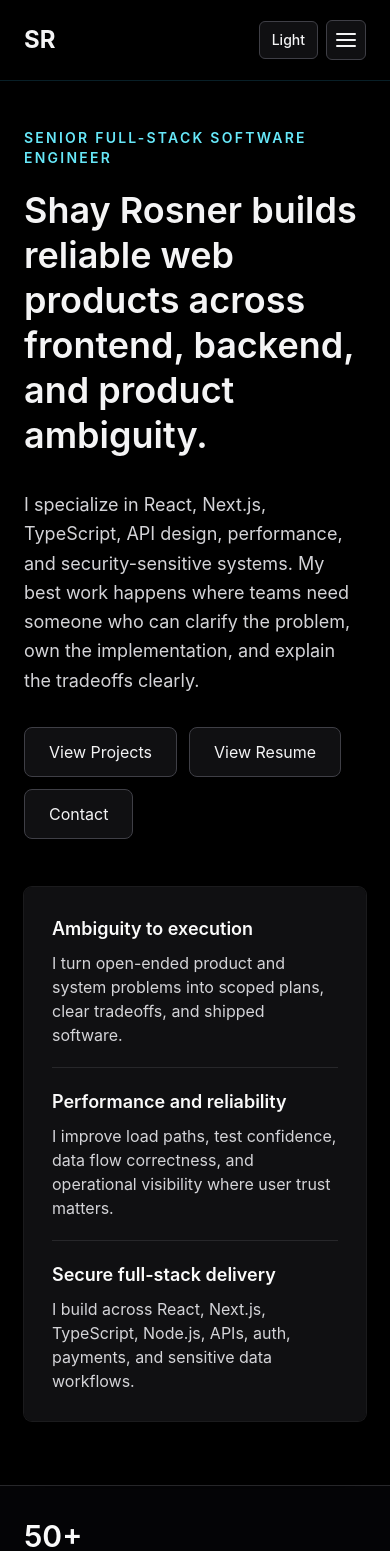
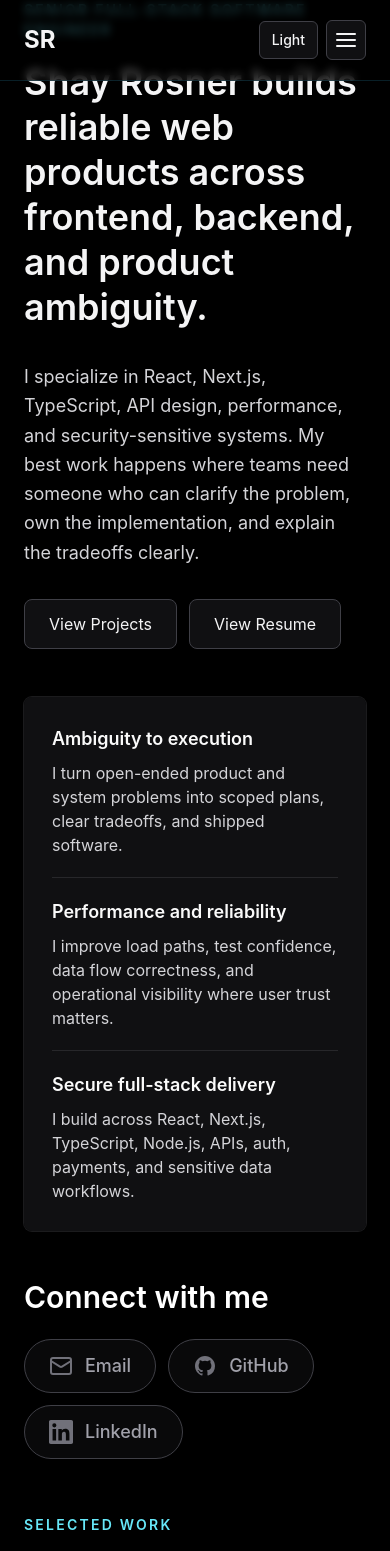
Before and after one commit to Smrosner/portfolio, a Next.js app: page / in a window 390 px wide. Shown: the top 1551 px of the page. Built offline with nearby package versions, Linux system fonts and the light colour scheme.

Commit message:
feat: redesign contact section with custom pill components and icon support

```diff
--- a/src/app/globals.css
+++ b/src/app/globals.css
@@ -5,8 +5,13 @@
 @layer base {
   html {
     font-family:
-      Inter, ui-sans-serif, system-ui, -apple-system, BlinkMacSystemFont,
-      "Segoe UI", sans-serif;
+      Inter,
+      ui-sans-serif,
+      system-ui,
+      -apple-system,
+      BlinkMacSystemFont,
+      "Segoe UI",
+      sans-serif;
     scroll-behavior: smooth;
   }
 
@@ -33,6 +38,26 @@
   }
 }
 
+@layer components {
+  .contact-pill {
+    @apply flex items-center gap-3 px-6 py-3 rounded-full
+    border border-zinc-200 bg-zinc-50 text-zinc-600
+    dark:border-zinc-700 dark:bg-zinc-900/40 dark:text-zinc-400
+    transition-all duration-200
+    hover:bg-zinc-100 hover:border-zinc-300 hover:text-zinc-900
+    dark:hover:bg-zinc-800 dark:hover:border-zinc-600 dark:hover:text-white
+    text-lg font-medium;
+  }
+
+  .contact-pill-icon {
+    @apply flex items-center justify-center text-zinc-400 dark:text-zinc-500 transition-colors;
+  }
+
+  .contact-pill:hover .contact-pill-icon {
+    @apply text-zinc-900 dark:text-white;
+  }
+}
+
 @layer utilities {
   .line-clamp-2 {
     overflow: hidden;
--- a/src/app/page.tsx
+++ b/src/app/page.tsx
@@ -9,13 +9,6 @@ import Contact from "@/components/Contact";
 import ProjectCard from "@/components/ProjectCard";
 import Resume from "@/components/Resume";
 import { theme } from "@/styles/theme";
-
-const impactStats = [
-  { label: "Features shipped", value: "50+" },
-  { label: "Latency reduction", value: "55%" },
-  { label: "Test coverage", value: "98%" },
-  { label: "Payment portal coverage", value: "87%" },
-];
 
 const strengths = [
   {
@@ -40,15 +33,18 @@ export default function Home(): JSX.Element {
 
   return (
     <main className={`min-h-screen ${theme.gradients.primary}`}>
-      <section className="mx-auto max-w-7xl px-6 pb-16 pt-32 lg:px-8 md:pt-40">
+      <section
+        className="mx-auto max-w-7xl px-6 pb-12 pt-18
+       lg:px-8 md:pt-40"
+      >
         <div className="grid gap-12 lg:grid-cols-[1.05fr_0.95fr] lg:items-center">
           <div>
             <p className="mb-5 text-sm font-semibold uppercase tracking-[0.16em] text-cyan-700 dark:text-cyan-300">
               Senior Full-Stack Software Engineer
             </p>
             <h1 className={theme.typography.h1}>
-              Shay Rosner builds reliable web products across frontend,
-              backend, and product ambiguity.
+              Shay Rosner builds reliable web products across frontend, backend,
+              and product ambiguity.
             </h1>
             <p className={`${theme.typography.body} max-w-3xl`}>
               I specialize in React, Next.js, TypeScript, API design,
@@ -69,12 +65,6 @@ export default function Home(): JSX.Element {
               >
                 View Resume
               </Link>
-              <a
-                href="mailto:shaymrosner@gmail.com"
-                className={`${theme.components.button} ${theme.effects.hover}`}
-              >
-                Contact
-              </a>
             </div>
           </div>
 
@@ -82,7 +72,10 @@ export default function Home(): JSX.Element {
             className={`${theme.components.card} ${theme.gradients.card} grid gap-5`}
           >
             {strengths.map((item) => (
-              <div key={item.title} className="border-b border-zinc-200 pb-5 last:border-0 last:pb-0 dark:border-zinc-800">
+              <div
+                key={item.title}
+                className="border-b border-zinc-200 pb-5 last:border-0 last:pb-0 dark:border-zinc-800"
+              >
                 <h2 className="mb-2 text-lg font-semibold text-zinc-950 dark:text-zinc-50">
                   {item.title}
                 </h2>
@@ -93,22 +86,11 @@ export default function Home(): JSX.Element {
         </div>
       </section>
 
-      <section className="border-y border-zinc-200 bg-white/70 dark:border-zinc-800 dark:bg-zinc-950/55">
-        <div className="mx-auto grid max-w-7xl gap-5 px-6 py-8 sm:grid-cols-2 lg:grid-cols-4 lg:px-8">
-          {impactStats.map((stat) => (
-            <div key={stat.label}>
-              <p className="text-3xl font-semibold text-zinc-950 dark:text-zinc-50">
-                {stat.value}
-              </p>
-              <p className={`${theme.colors.text.secondary} mt-1`}>
-                {stat.label}
-              </p>
-            </div>
-          ))}
-        </div>
+      <section className="mx-auto max-w-7xl px-6 lg:px-8" id="contact">
+        <Contact />
       </section>
 
-      <section className="mx-auto max-w-7xl px-6 py-20 lg:px-8">
+      <section className="mx-auto max-w-7xl px-6 py-14 lg:px-8">
         <div className="mb-10 flex flex-col gap-4 sm:flex-row sm:items-end sm:justify-between">
           <div>
             <p className="mb-3 text-sm font-semibold uppercase tracking-[0.16em] text-cyan-700 dark:text-cyan-300">
@@ -127,7 +109,7 @@ export default function Home(): JSX.Element {
         </div>
       </section>
 
-      <section className="mx-auto max-w-7xl px-6 py-20 lg:px-8">
+      <section className="mx-auto max-w-7xl px-6 py-14 lg:px-8">
         <div className="mb-10 flex flex-col gap-4 sm:flex-row sm:items-end sm:justify-between">
           <div>
             <p className="mb-3 text-sm font-semibold uppercase tracking-[0.16em] text-cyan-700 dark:text-cyan-300">
@@ -142,12 +124,8 @@ export default function Home(): JSX.Element {
         <BlogPostsSection posts={featuredBlogPosts.slice(0, 3)} />
       </section>
 
-      <section className="mx-auto max-w-7xl px-6 py-20 lg:px-8" id="resume">
+      <section className="mx-auto max-w-7xl px-6 py-14 lg:px-8" id="resume">
         <Resume compact />
-      </section>
-
-      <section className="mx-auto max-w-7xl px-6 py-20 lg:px-8" id="contact">
-        <Contact />
       </section>
     </main>
   );
--- a/src/components/Contact.tsx
+++ b/src/components/Contact.tsx
@@ -1,55 +1,83 @@
-import { type JSX } from "react";
-
 import { theme } from "@/styles/theme";
 
 const contactLinks = [
   {
     label: "Email",
-    value: "shaymrosner@gmail.com",
     href: "mailto:shaymrosner@gmail.com",
+    icon: (
+      <svg
+        xmlns="http://www.w3.org/2000/svg"
+        width="24"
+        height="24"
+        viewBox="0 0 24 24"
+        fill="none"
+        stroke="currentColor"
+        strokeWidth="2"
+        strokeLinecap="round"
+        strokeLinejoin="round"
+        aria-hidden="true"
+      >
+        <rect width="20" height="16" x="2" y="4" rx="2" />
+        <path d="m22 7-8.97 5.7a1.94 1.94 0 0 1-2.06 0L2 7" />
+      </svg>
+    ),
+  },
+  {
+    label: "GitHub",
+    href: "https://github.com/smrosner",
+    icon: (
+      <svg
+        xmlns="http://www.w3.org/2000/svg"
+        width="24"
+        height="24"
+        viewBox="0 0 24 24"
+        fill="currentColor"
+        aria-hidden="true"
+      >
+        <path d="M12 2C6.477 2 2 6.484 2 12.017c0 4.425 2.865 8.18 6.839 9.504.5.092.682-.217.682-.483 0-.237-.008-.868-.013-1.703-2.782.605-3.369-1.343-3.369-1.343-.454-1.158-1.11-1.466-1.11-1.466-.908-.62.069-.608.069-.608 1.003.07 1.531 1.032 1.531 1.032.892 1.53 2.341 1.088 2.91.832.092-.647.35-1.088.636-1.338-2.22-.253-4.555-1.113-4.555-4.951 0-1.093.39-1.988 1.029-2.688-.103-.253-.446-1.272.098-2.65 0 0 .84-.27 2.75 1.026A9.564 9.564 0 0 1 12 6.844a9.59 9.59 0 0 1 2.504.337c1.909-1.296 2.747-1.027 2.747-1.027.546 1.379.202 2.398.1 2.651.64.7 1.028 1.595 1.028 2.688 0 3.848-2.339 4.695-4.566 4.943.359.309.678.92.678 1.855 0 1.338-.012 2.419-.012 2.747 0 .268.18.58.688.482A10.02 10.02 0 0 0 22 12.017C22 6.484 17.522 2 12 2z" />
+      </svg>
+    ),
   },
   {
     label: "LinkedIn",
-    value: "linkedin.com/in/shayrosner",
     href: "https://linkedin.com/in/shayrosner",
-  },
-  {
-    label: "GitHub",
-    value: "github.com/smrosner",
-    href: "https://github.com/smrosner",
+    icon: (
+      <svg
+        xmlns="http://www.w3.org/2000/svg"
+        width="24"
+        height="24"
+        viewBox="0 0 24 24"
+        fill="currentColor"
+        aria-hidden="true"
+      >
+        <path d="M20.447 20.452h-3.554v-5.569c0-1.328-.027-3.037-1.852-3.037-1.853 0-2.136 1.445-2.136 2.939v5.667H9.351V9h3.414v1.561h.046c.477-.9 1.637-1.85 3.37-1.85 3.601 0 4.267 2.37 4.267 5.455v6.286zM5.337 7.433a2.062 2.062 0 0 1-2.063-2.065 2.064 2.064 0 1 1 2.063 2.065zm1.782 13.019H3.555V9h3.564v11.452zM22.225 0H1.771C.792 0 0 .774 0 1.729v20.542C0 23.227.792 24 1.771 24h20.451C23.2 24 24 23.227 24 22.271V1.729C24 .774 23.2 0 22.222 0h.003z" />
+      </svg>
+    ),
   },
 ];
 
 export default function Contact(): JSX.Element {
   return (
-    <section>
-      <div className="mb-10 max-w-3xl">
-        <p className="mb-3 text-sm font-semibold uppercase tracking-[0.16em] text-cyan-700 dark:text-cyan-300">
-          Contact
-        </p>
-        <h2 className={theme.typography.h2}>Let&apos;s Connect</h2>
-        <p className={theme.typography.body}>
-          I&apos;m open to full-time software engineering roles and selective
-          consulting work where product velocity, reliability, performance, and
-          clear communication all matter.
-        </p>
-      </div>
+    <section id="connect">
+      <h2
+        className={`${theme.typography.h2} text-zinc-900 dark:text-white !mb-6`}
+      >
+        Connect with me
+      </h2>
 
-      <div className="grid gap-4 md:grid-cols-3">
+      <div className="flex flex-wrap gap-3">
         {contactLinks.map((link) => (
           <a
             key={link.href}
             href={link.href}
             target={link.href.startsWith("http") ? "_blank" : undefined}
-            rel={link.href.startsWith("http") ? "noopener noreferrer" : undefined}
-            className={`${theme.components.card} ${theme.gradients.card} ${theme.effects.hover} ${theme.effects.glow}`}
+            rel={
+              link.href.startsWith("http") ? "noopener noreferrer" : undefined
+            }
+            className="contact-pill"
           >
-            <span className="mb-2 block text-sm font-semibold uppercase tracking-[0.12em] text-cyan-700 dark:text-cyan-300">
-              {link.label}
-            </span>
-            <span className={`${theme.colors.text.primary} break-words`}>
-              {link.value}
-            </span>
+            <span className="contact-pill-icon">{link.icon}</span>
+            <span>{link.label}</span>
           </a>
         ))}
       </div>
```
